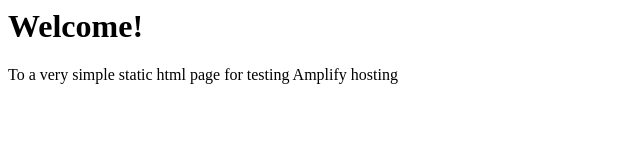
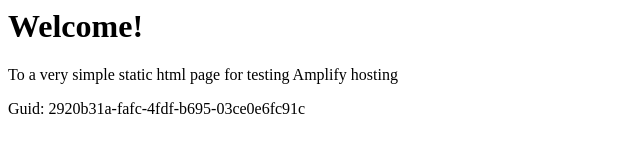
Before and after one commit to aws-aemilia-pdx/Github-PR-Commit-Integration-Test-DoNotTouch-v0-beta-us-west-2, a website: page src/index.html in a window 1280 px wide. Shown: the whole page, without its empty margins (0-640 px from the left). Drawn offline with Linux system fonts and the light colour scheme.

Commit message:
commit from integ tests

```diff
--- a/src/index.html
+++ b/src/index.html
@@ -1,3 +1,5 @@
+
+
 <html lang="en">
 
 <head>
@@ -10,6 +12,6 @@
 <body>
     <h1>Welcome!</h1>
     <p>To a very simple static html page for testing Amplify hosting</p>
-</body>
+    <p>Guid: 2920b31a-fafc-4fdf-b695-03ce0e6fc91c</p></body>
 
 </html>
```
